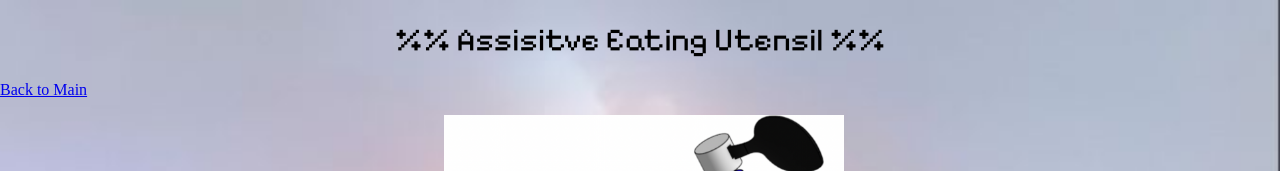
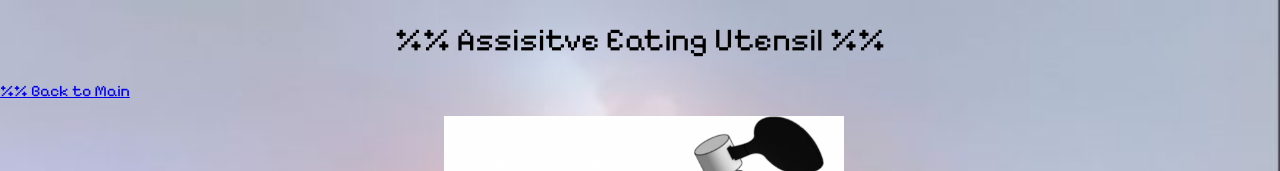
Before and after one commit to melreg6/portfolio, a plain HTML site: page ek210.html in a window 1280 px wide. Shown: the top 171 px of the page. Drawn offline with Linux system fonts and the light colour scheme.

Commit message:
captions

```diff
--- a/ek210.html
+++ b/ek210.html
@@ -23,7 +23,7 @@
 
 <main>
 
-    <a href="index.html">Back to Main</a>
+    <a href="index.html" style="font-family: 'Pixelify Sans', sans-serif;" > %% Back to Main </a>
     <br>
 
 
```
